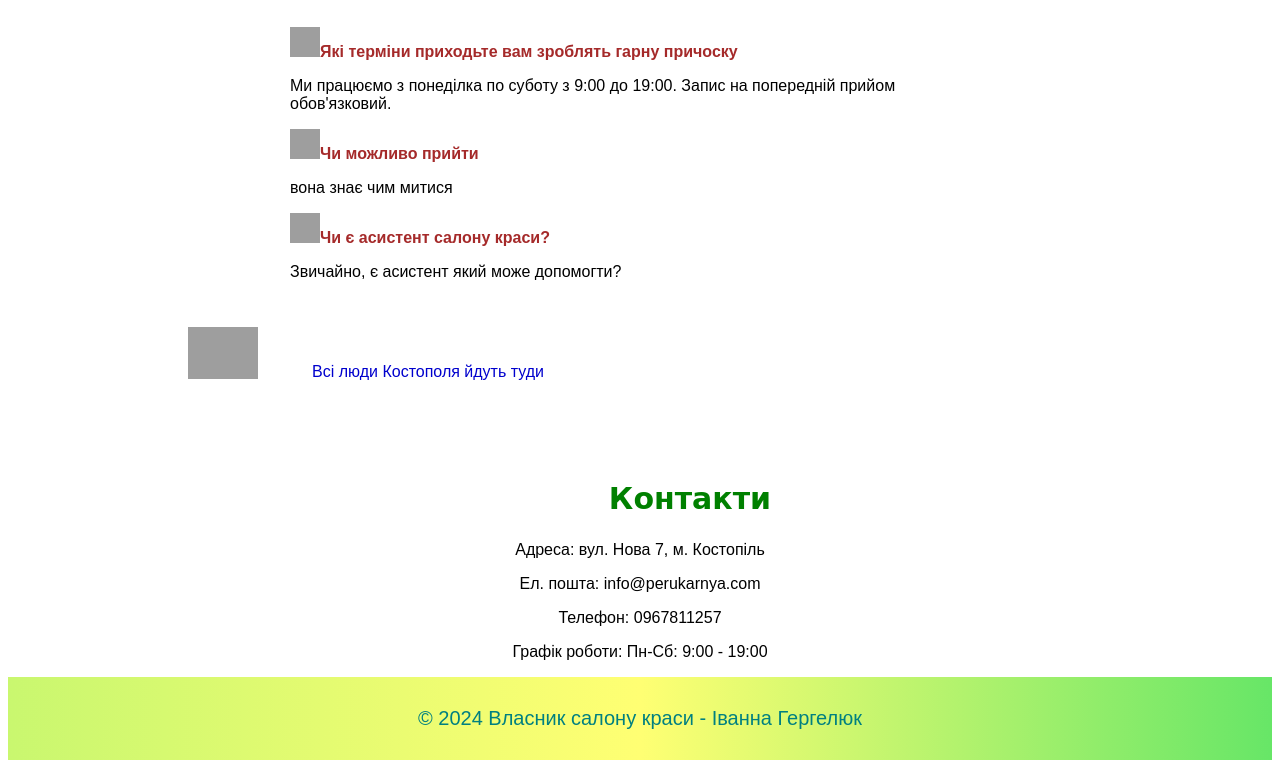
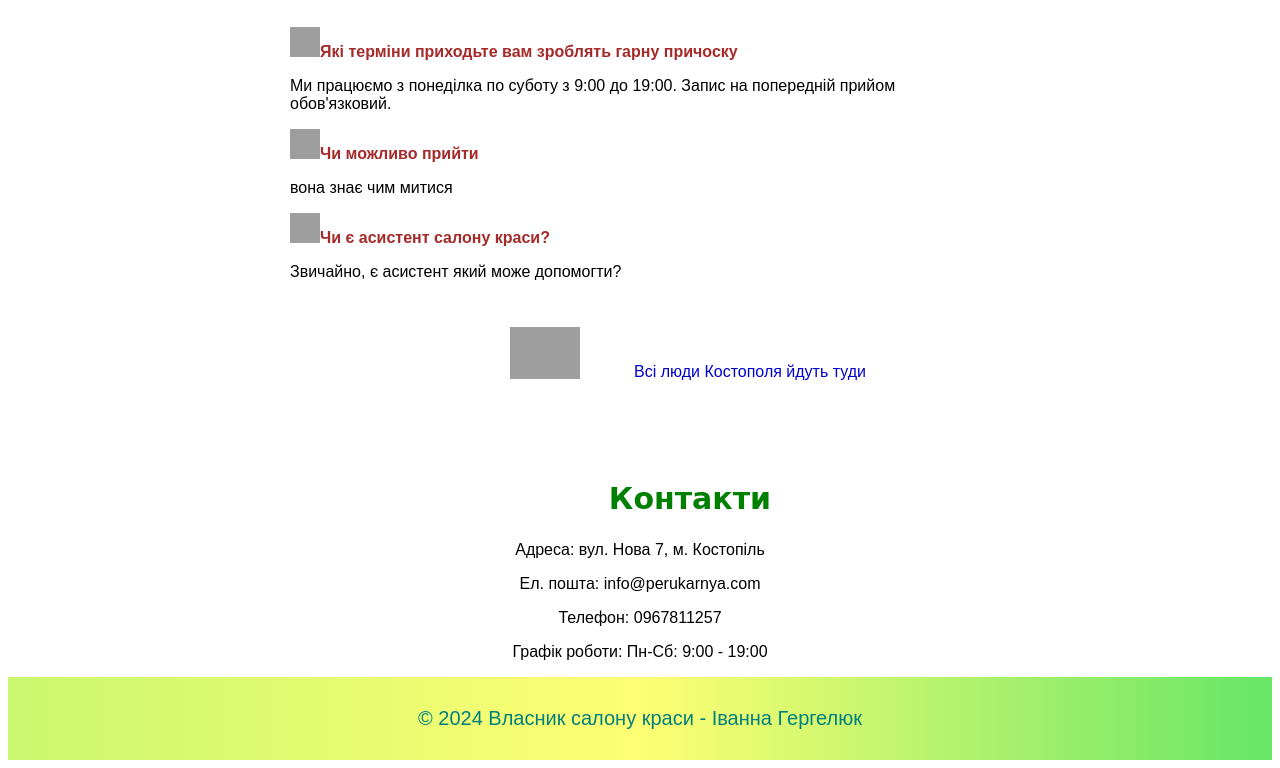
Before and after one commit to Logikaaa/BEAUTY-SALON, a plain HTML site: page index.html in a window 1280 px wide. Shown: the part 2013-2781 px from the top of the page. Drawn offline with Linux system fonts and the light colour scheme; grey boxes are pictures that could not be loaded.

Commit message:
Update styles.css

```diff
--- a/styles.css
+++ b/styles.css
@@ -145,3 +145,7 @@ footer {
 h2, .slogan, .cont {
     text-align: center;
 }
+.slogan {
+    display: flex;
+    justify-content: center;
+}
```
